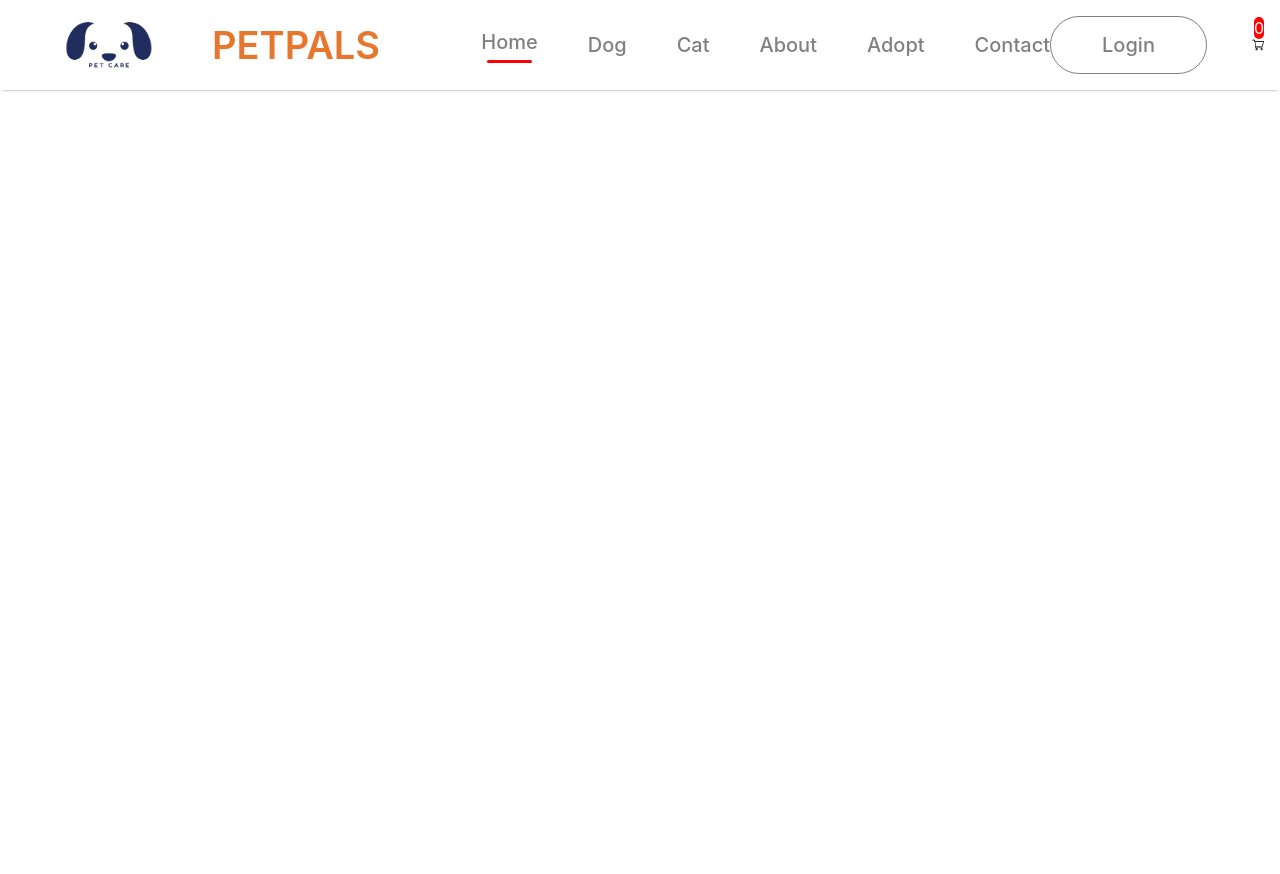
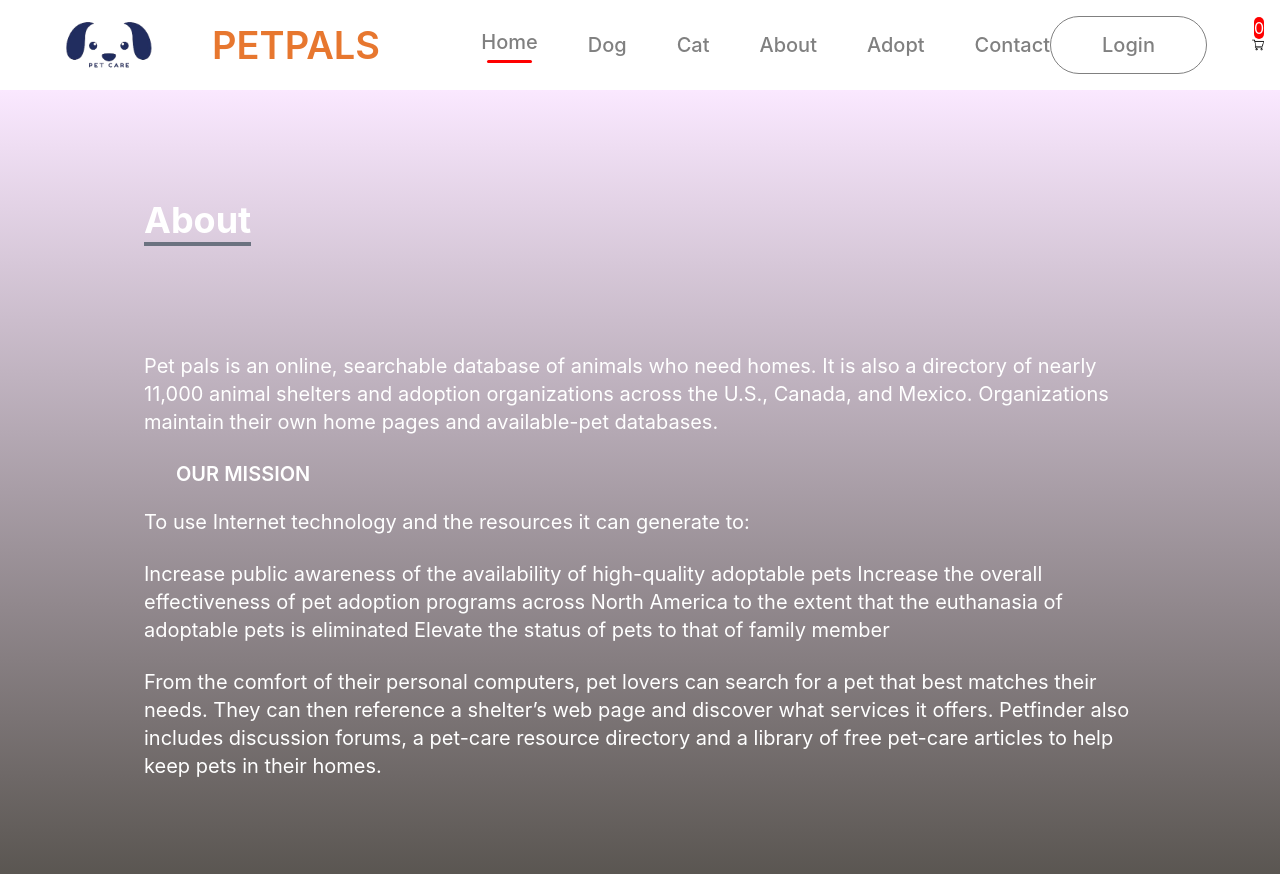
Before and after one commit to Alipakkr/PetPals, a React (Create React App) app in the folder frontend/my-react-app/: page /about in a window 1280 px wide. Shown: the top 874 px of the page. Before the commit the page ends 800 px from the top, so only its background shows below. Built offline with nearby package versions, Linux system fonts and the light colour scheme.

Commit message:
add about

```diff
--- a/frontend/my-react-app/src/AllRoutes/MainRoutes.jsx
+++ b/frontend/my-react-app/src/AllRoutes/MainRoutes.jsx
@@ -10,6 +10,7 @@ import Loading from '../components/Loading'
 import Singlepet from '../Pages/Singlepet'
 import PrivateRoute from './PrivateRoute'
 import Address from '../Pages/Address'
+import { About } from '../Pages/About'
 
 const MainRoutes = () => {
   return (
@@ -18,6 +19,7 @@ const MainRoutes = () => {
       <Route path='/login' element={<Login/>}/>
       <Route path='/signup' element={<Signup/>}/>
       <Route path='/' element={<Home/>}/>
+      <Route path='/about' element={<About/>}/>
       <Route path='/pet-adoption' element={<Petadoption/>}/>
       <Route path='/payments' element={<Payments/>}/>
       {/* <Route path='/pet' element={<Petcards/>}/> */}
--- /dev/null
+++ b/frontend/my-react-app/src/Pages/About.jsx
@@ -0,0 +1,47 @@
+import React from "react";
+
+export const About = () => {
+  return (
+    <div
+      name="about"
+      className="w-full h-screen bg-gradient-to-b to-stone-600 from-fuchsia-100 text-white"
+    >
+      <div className="max-w-screen-lg p-4 mx-auto flex flex-col justify-center w-full h-full">
+        <div className="pb-8">
+          <p className="text-4xl font-bold inline border-b-4 border-gray-500">
+            About
+          </p>
+        </div>
+        <p className="text-xl mt-20">
+          Pet pals is an online, searchable database of animals who need homes.
+          It is also a directory of nearly 11,000 animal shelters and adoption
+          organizations across the U.S., Canada, and Mexico. Organizations
+          maintain their own home pages and available-pet databases.
+        </p>
+        <br />
+        <h2 className="text-xl ml-8">OUR MISSION</h2>
+        <p className="text-xl mt-5">
+          To use Internet technology and the resources it can generate to:
+        </p>
+
+        <br />
+
+        <p className="text-xl">
+          Increase public awareness of the availability of high-quality
+          adoptable pets Increase the overall effectiveness of pet adoption
+          programs across North America to the extent that the euthanasia of
+          adoptable pets is eliminated Elevate the status of pets to that of
+          family member
+        </p>
+        <br />
+        <p className="text-xl">
+          From the comfort of their personal computers, pet lovers can search
+          for a pet that best matches their needs. They can then reference a
+          shelter’s web page and discover what services it offers. Petfinder
+          also includes discussion forums, a pet-care resource directory and a
+          library of free pet-care articles to help keep pets in their homes.
+        </p>
+      </div>
+    </div>
+  );
+};
```
